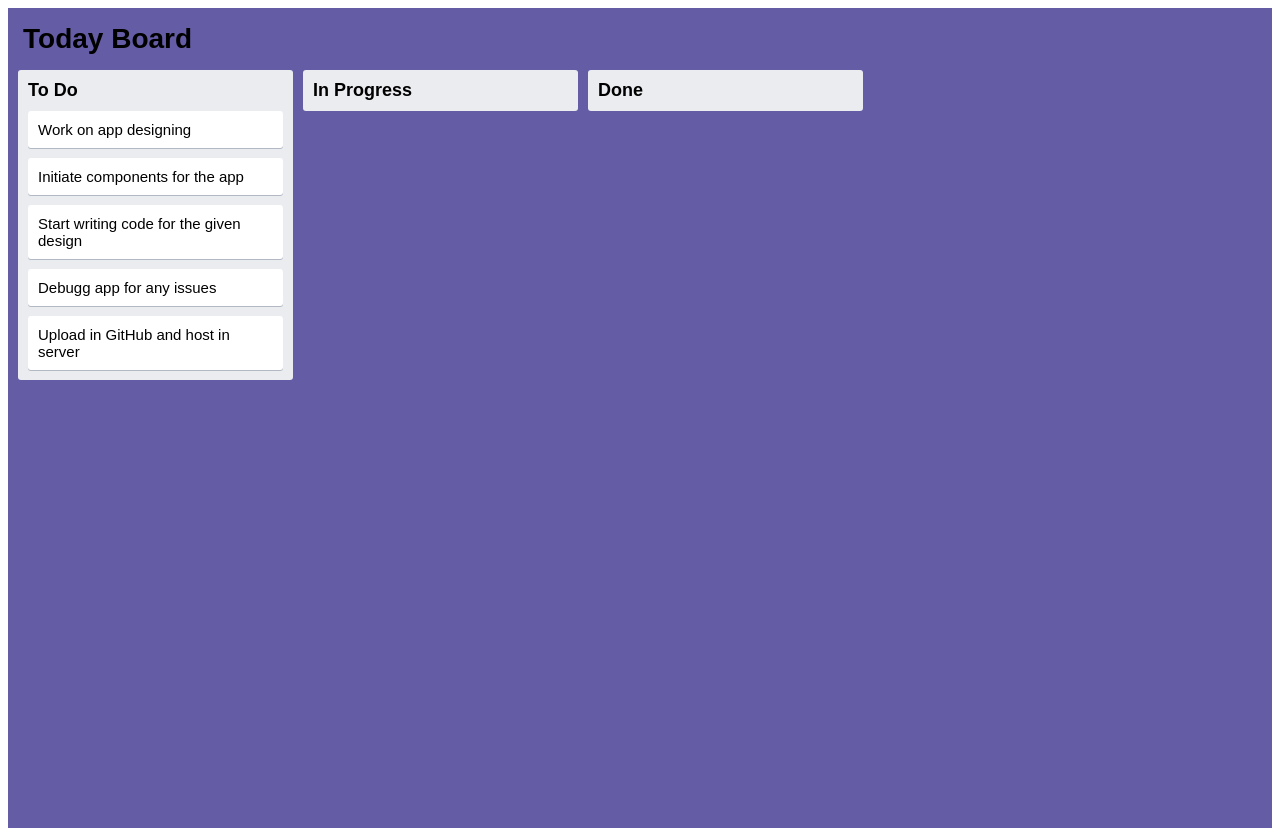
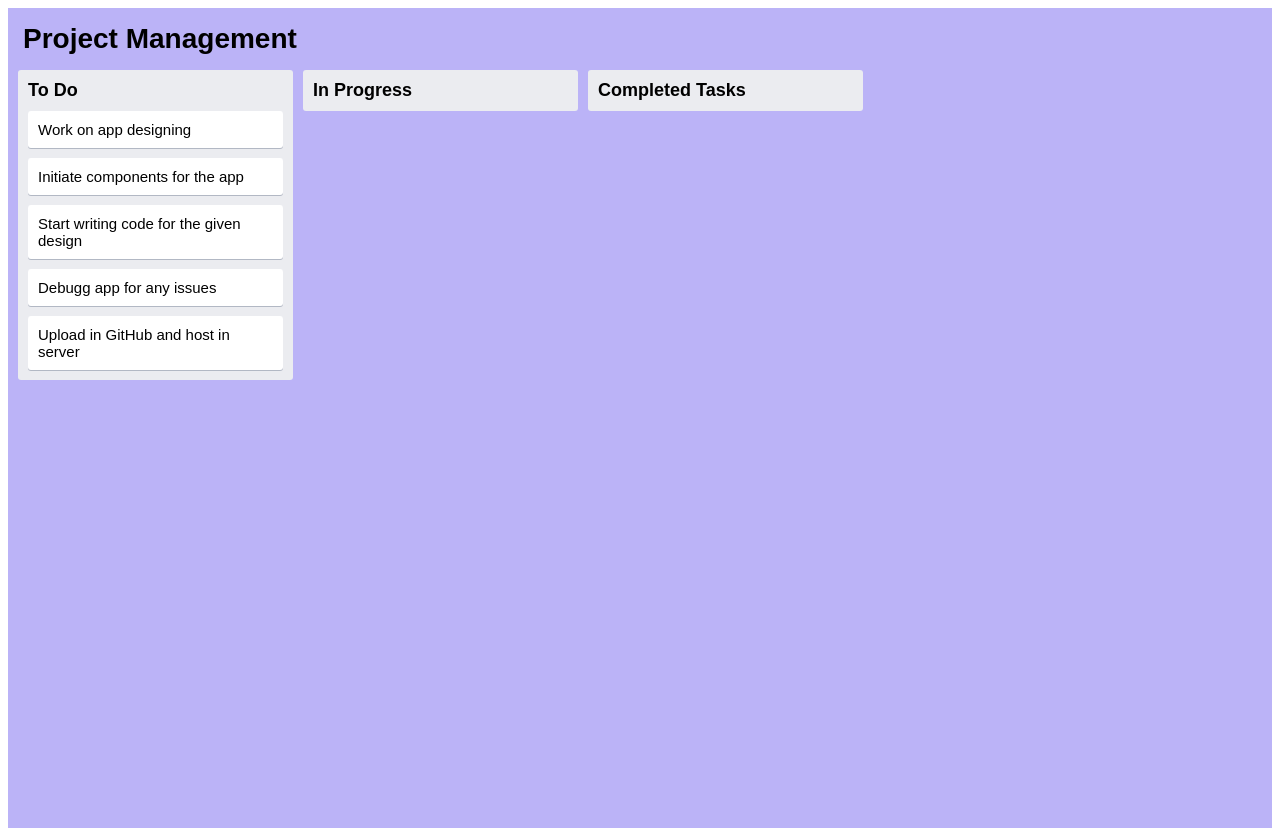
Before and after one commit to Mukesh2297/project-management, a plain HTML site: page index.html in a window 1280 px wide. Drawn offline with Linux system fonts and the light colour scheme.

Commit message:
style changes

```diff
--- a/index.html
+++ b/index.html
@@ -11,7 +11,7 @@
 <body>
   <div class="board-layout">
     <div class="left">
-      <div class="board-text">Today Board</div>
+      <div class="board-text">Project Management</div>
     </div>
 
     <div id="boardlists" class="board-lists">
@@ -43,7 +43,7 @@
       </div>
       <div id="list3" class="board-list" ondrop="dropIt(event)" ondragover="allowDrop(event)">
         <div class="list-title">
-          Done
+          Completed Tasks
         </div>
       </div>
     </div>
--- a/styles.css
+++ b/styles.css
@@ -1,5 +1,5 @@
 .board-layout {
-  background-color: rgb(100, 92, 165);
+  background-color: rgb(187, 179, 247);
   font-family: Arial, Helvetica, sans-serif;
   font-size: 15px;
   display: grid;
```
